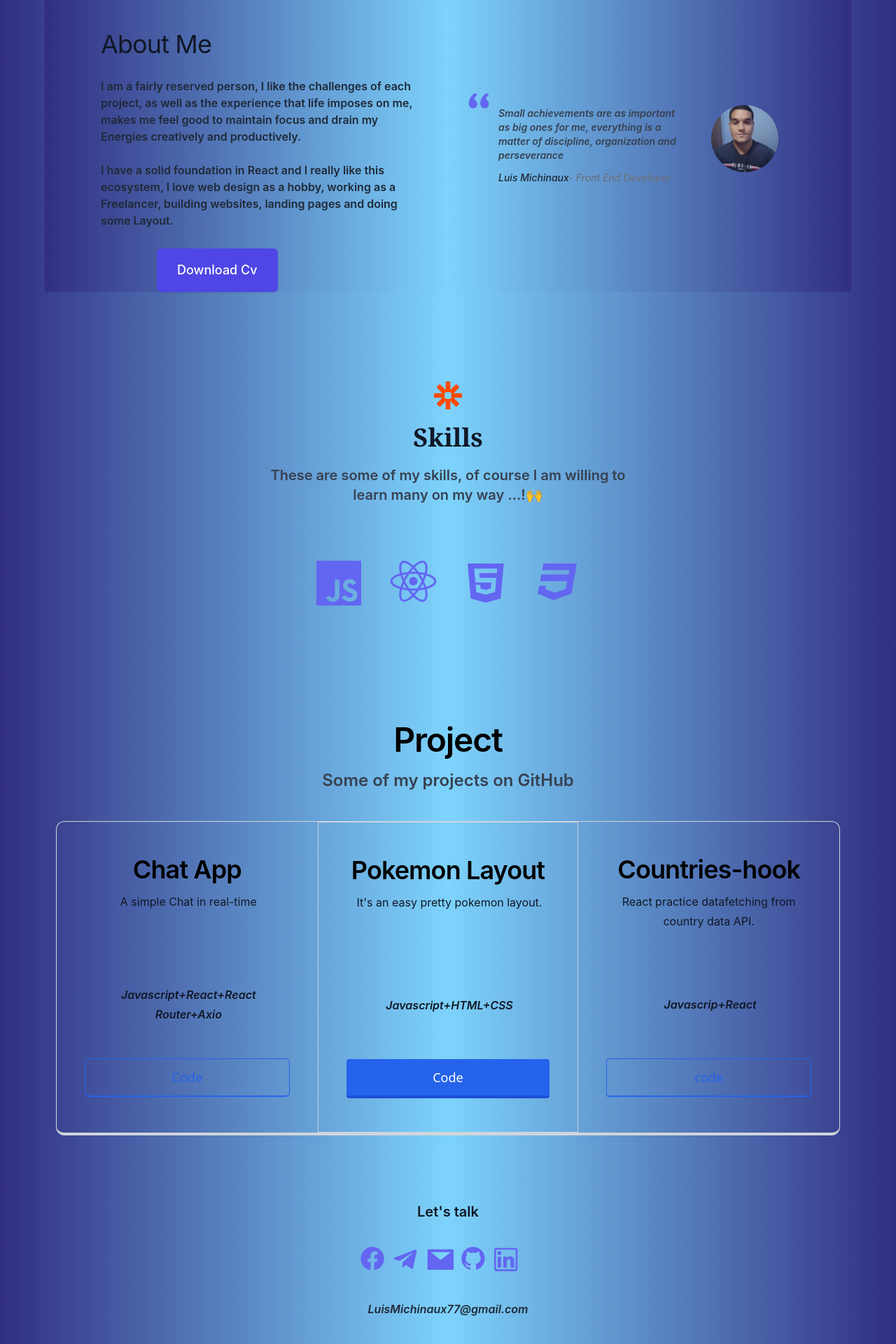
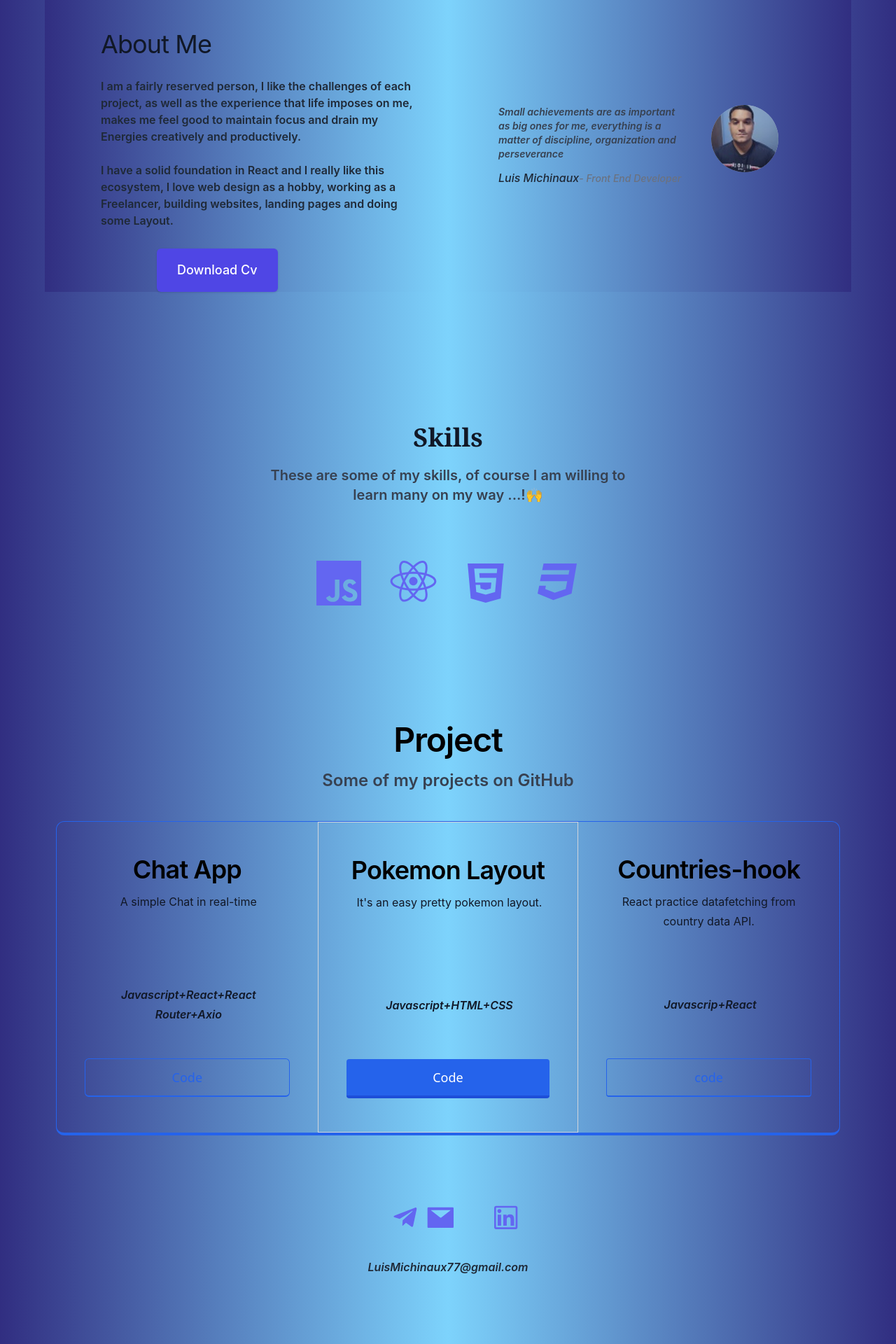
Before and after one commit to luisomogollon/my-louck, a React (Create React App) app: page / in a window 1280 px wide. Shown: the part 860-2780 px from the top of the page at 70% size. Built offline with nearby package versions, Linux system fonts and the light colour scheme.

Commit message:
Mas y mas cambios

```diff
--- a/src/components/Footer.js
+++ b/src/components/Footer.js
@@ -17,7 +17,7 @@ const Footer = () => {
             </p>
           </div>
 
-          <div className="grid max-w-md mx-auto mt-6 overflow-hidden leading-7 text-gray-900 border border-b-4 border-gray-300 border-blue-600 rounded-xl md:max-w-lg lg:max-w-none sm:mt-10 lg:grid-cols-3">
+          <div className="grid max-w-md mx-auto mt-6 overflow-hidden leading-7 text-gray-900 border border-b-4  border-blue-600 rounded-xl md:max-w-lg lg:max-w-none sm:mt-10 lg:grid-cols-3">
             <div className="box-border px-4 py-8 mb-6 text-center bg-indigo-250 border-solid lg:mb-0 sm:px-4 sm:py-8 md:px-8 md:py-12 lg:px-10">
               <h3 className="m-0 text-2xl font-semibold leading-tight tracking-tight text-black border-0 border-solid sm:text-3xl md:text-4xl">
                 Chat App
@@ -95,23 +95,6 @@ const Footer = () => {
         </div>
 
         <div className="max-w-screen-xl px-4 py-12 mx-auto space-y-8 justify-center overflow-hidden sm:px-6 lg:px-8">
-          <nav className="flex flex-wrap justify-center -mx-5 -my-2">
-            <div className="px-5 py-2 ">
-              <button className="text-base leading-6   text-gray-500 hover:text-gray-900"></button>
-            </div>
-            <div className="px-5 py-2"></div>
-            <div className="px-5 py-2">
-              <button
-                href="#"
-                className="text-base leading-6 font-semibold text-xl  text-gray-900  hover:text-gray-500 hover:text-gray-900"
-              >
-                Let's talk
-              </button>
-            </div>
-            <div className=""></div>
-            <div className="px-5 py-2"></div>
-            <div className="px-5 py-2"></div>
-          </nav>
           <div className="flex place-content-center space-x-2 ">
             <button
               href="https://www.facebook.com/luis.michinaux/"
@@ -123,9 +106,7 @@ const Footer = () => {
                 aria-hidden="true"
                 fill="currentColor"
                 viewBox="0 0 24 24"
-              >
-                <path d="M22 12c0-5.523-4.477-10-10-10S2 6.477 2 12c0 4.991 3.657 9.128 8.438 9.878v-6.987h-2.54V12h2.54V9.797c0-2.506 1.492-3.89 3.777-3.89 1.094 0 2.238.195 2.238.195v2.46h-1.26c-1.243 0-1.63.771-1.63 1.562V12h2.773l-.443 2.89h-2.33v6.988C18.343 21.128 22 16.991 22 12z"></path>
-              </svg>
+              ></svg>
             </button>
             <a
               href="https://t.me/Luiso190"
@@ -139,7 +120,6 @@ const Footer = () => {
                 viewBox="0 0 17 15"
               >
                 <FaTelegramPlane />
-                <path></path>
               </svg>
             </a>
             <a
@@ -166,9 +146,7 @@ const Footer = () => {
                 aria-hidden="true"
                 fill="currentColor"
                 viewBox="0 0 24 24"
-              >
-                <path d="M12 2C6.477 2 2 6.484 2 12.017c0 4.425 2.865 8.18 6.839 9.504.5.092.682-.217.682-.483 0-.237-.008-.868-.013-1.703-2.782.605-3.369-1.343-3.369-1.343-.454-1.158-1.11-1.466-1.11-1.466-.908-.62.069-.608.069-.608 1.003.07 1.531 1.032 1.531 1.032.892 1.53 2.341 1.088 2.91.832.092-.647.35-1.088.636-1.338-2.22-.253-4.555-1.113-4.555-4.951 0-1.093.39-1.988 1.029-2.688-.103-.253-.446-1.272.098-2.65 0 0 .84-.27 2.75 1.026A9.564 9.564 0 0112 6.844c.85.004 1.705.115 2.504.337 1.909-1.296 2.747-1.027 2.747-1.027.546 1.379.202 2.398.1 2.651.64.7 1.028 1.595 1.028 2.688 0 3.848-2.339 4.695-4.566 4.943.359.309.678.92.678 1.855 0 1.338-.012 2.419-.012 2.747 0 .268.18.58.688.482A10.019 10.019 0 0022 12.017C22 6.484 17.522 2 12 2z"></path>
-              </svg>
+              ></svg>
             </a>
             <a
               href="https://www.linkedin.com/in/luis-michinaux/"
@@ -187,12 +165,12 @@ const Footer = () => {
             </a>
 
             <span />
-            <section className=" scroll-smooth" id="Contact2"></section>
+            <section className=" scroll-smooth" id="contact2"></section>
             <path></path>
           </div>
           <p className="mt-8 text-base leading-10 italic font-semibold  text-center text-gray-800">
             LuisMichinaux77@gmail.com
-            <section className=" scroll-smooth" id="Contact">
+            <section className=" scroll-smooth" id="contact">
               {" "}
             </section>
           </p>
--- a/src/components/Hero.js
+++ b/src/components/Hero.js
@@ -3,9 +3,11 @@ import { DiReact } from "react-icons/di";
 import { SiJavascript, SiHtml5 } from "react-icons/si";
 import { FaCss3 } from "react-icons/fa";
 import imgbox from "../assets/imgbox";
+
 const Hero = () => {
   return (
     <>
+
       <section
         className=" scroll-auto flex items-center justify-center h-  py-16 bg-gradient-to-l from-indigo-900 via-sky-300 to-indigo-900"
         id="About"
@@ -35,13 +37,7 @@ const Hero = () => {
               </a>
             </div>
             <div className="w-full lg:w-1/2">
-              <div>
-                <div>
-                  <h3>
-                    <span></span>
-                  </h3>
-                </div>
-              </div>
+              <div></div>
               <blockquote className="flex items-center justify-between w-full col-span-1 p-6 mt-4 bg-indigo-150">
                 <div className="flex flex-col pr-10">
                   <div className="relative pl-12">
@@ -49,16 +45,14 @@ const Hero = () => {
                       className="absolute left-0 w-10 h-10 text-indigo-500 fill-current"
                       xmlns="http://www.w3.org/2000/svg"
                       viewBox="0 0 100 125"
-                    >
-                      <path d="M30.7 42c0 6.1 12.6 7 12.6 22 0 11-7.9 19.2-18.9 19.2C12.7 83.1 5 72.6 5 61.5c0-19.2 18-44.6 29.2-44.6 2.8 0 7.9 2 7.9 5.4S30.7 31.6 30.7 42zM82.4 42c0 6.1 12.6 7 12.6 22 0 11-7.9 19.2-18.9 19.2-11.8 0-19.5-10.5-19.5-21.6 0-19.2 18-44.6 29.2-44.6 2.8 0 7.9 2 7.9 5.4S82.4 31.6 82.4 42z"></path>
-                    </svg>
+                    ></svg>
                     <p className="mt-6 italic text-sm text-gray-700 sm:text-base  font-semibold lg:text-sm ">
                       Small achievements are as important as big ones for me,
                       everything is a matter of discipline, organization and
                       perseverance
                     </p>
                   </div>
-                  <h3 className="pl-12 mt-3 text-sm font-medium italic leading-5 text-gray-800 truncate sm:text-base lg:text-sm lg:text-base">
+                  <h3 className="pl-12 mt-3 text-sm font-medium italic leading-5 text-gray-800 truncate sm:text-base  lg:text-base">
                     Luis Michinaux
                     <span className="mt-1 text-sm leading-5 text-gray-500 truncate">
                       - Front End Developer
@@ -81,26 +75,21 @@ const Hero = () => {
         id="Skills"
       >
         <div className=" bg-gray-50 md:block hidden absolute transform -translate-x-64 left-0 top-0"></div>
-        <div className=" bg-gray-50 md:block hidden absolute transform -translate-x-24 -skew-x-[30deg] -skew-x-12 left-0 top-0"></div>
+        <div className=" bg-gray-50 md:block hidden absolute transform -translate-x-24 -skew-x-[30deg]  left-0 top-0"></div>
         <div className="max-w-6xl relative mx-auto flex sm:px-0 px-10 flex-col items-start sm:items-center justify-center">
           <svg
             className="w-10 h-10 mb-5"
             viewBox="0 0 256 256"
             xmlns="http://www.w3.org/2000/svg"
-          >
-            <path
-              d="M128.08 0c7.231.013 14.343.624 21.256 1.78V76.3l52.831-52.696a128.425 128.425 0 0 1 16.34 13.789 128.468 128.468 0 0 1 13.84 16.312L179.513 106.4h74.715A127.58 127.58 0 0 1 256 127.587v.173c0 7.226-.613 14.306-1.772 21.2H179.5l52.847 52.682a129.615 129.615 0 0 1-13.824 16.312h-.015a128.254 128.254 0 0 1-16.326 13.789l-52.846-52.696v74.52a130.321 130.321 0 0 1-21.243 1.781h-.186a130.26 130.26 0 0 1-21.23-1.78v-74.52l-52.831 52.695a128.401 128.401 0 0 1-30.18-30.1L76.5 148.96H1.785A126.984 126.984 0 0 1 0 127.72v-.371c.012-1.875.135-4.166.311-6.536l.055-.713c.522-6.671 1.419-13.7 1.419-13.7H76.5L23.666 53.705a126.265 126.265 0 0 1 13.81-16.286l.026-.026a127.746 127.746 0 0 1 16.344-13.789L106.677 76.3V1.78A130.278 130.278 0 0 1 127.933 0h.147Zm-.013 95.76h-.122c-9.509 0-18.616 1.74-27.034 4.902a76.662 76.662 0 0 0-4.915 26.952v.12a76.383 76.383 0 0 0 4.927 26.951 76.608 76.608 0 0 0 27.022 4.902h.122c9.51 0 18.617-1.74 27.022-4.902a76.146 76.146 0 0 0 4.915-26.952v-.12c0-9.484-1.747-18.57-4.915-26.951a76.614 76.614 0 0 0-27.022-4.902Z"
-              fill="#FF4A00"
-            ></path>
-          </svg>
+          ></svg>
           <h2 className="text-gray-900 text-4xl font-bold font-serif">
             Skills
           </h2>
-          <p className="text-gray-700  text-lg text-left font-semibold  text-xl sm:text-center max-w-lg mt-5">
+          <p className="text-gray-700   text-left font-semibold  text-xl sm:text-center max-w-lg mt-5">
             These are some of my skills, of course I am willing to learn many on
             my way ...!🙌
           </p>
-          <a
+          <button
             href="#_"
             className="text-indigo-500 font-bold text-lg mt-5 place-content-center flex items-center group"
           >
@@ -110,7 +99,7 @@ const Hero = () => {
               viewBox="0 0 20 20"
               xmlns="http://www.w3.org/2000/svg"
             ></svg>
-          </a>
+          </button>
           <div className="flex flex-wrap justify-center sm:grid sm:grid-cols-4 md: gap-6 mt-8">
             <div className="h-20 w-20 text-indigo-500 rounded-2xl hover:scale-125 transition-all ease-out cursor-pointer duration-200  flex items-center justify-center">
               <svg className="h-16 w-15 justify-center" viewBox="01 01 15 15">
--- a/src/components/NavBar.js
+++ b/src/components/NavBar.js
@@ -18,7 +18,7 @@ const NavBar = () => {
                   </span>
                 </a>
               </div>
-              <div className="top-3 center items-start hidden w-full h-full p-4 text-sm bg-gray-900 bg-opacity-50 md:items-center md:w-3/4 md:absolute lg:text-base md:bg-transparent md:p-0 md:relative md:flex">
+              <div className="top-3 center items-start hidden w-full h-full p-4 text-sm bg-gray-900 bg-opacity-50 md:items-center md:w-3/4  lg:text-base md:bg-transparent md:p-0 md:relative md:flex">
                 <div className="flex-col w-full h-auto overflow-hidden bg-white rounded-lg md:bg-transparent md:overflow-visible md:rounded-none md:relative md:flex md:flex-row">
                   <button
                     href="#_"
@@ -62,7 +62,7 @@ const NavBar = () => {
                     </Link>
                     <Link
                       className="inline-block w-full scroll-smooth cursor-pointer py-2 mx-0 font-medium text-left text-gray-700 md:w-auto md:px-0 md:mx-2 hover:text-indigo-600 lg:mx-3 md:text-center"
-                      to="Contact"
+                      to="contact"
                       smooth={true}
                       duration={1000}
                     >
@@ -77,9 +77,8 @@ const NavBar = () => {
                   <div className="flex flex-col items-start scroll-smooth justify-end w-full pt-4 md:items-center md:w-1/3 md:flex-row md:py-0"></div>
                 </div>
               </div>
-              <div className="absolute right-0 flex flex-col items-center items-end justify-center   cursor-pointer md:hidden hover:bg-gray-100">
-                <svg></svg>
-                <svg></svg>
+              <div className="absolute right-0 flex flex-col items-center justify-center   cursor-pointer md:hidden hover:bg-gray-100">
+
               </div>
             </div>
           </nav>
@@ -98,7 +97,7 @@ const NavBar = () => {
             <div className="flex flex-col items-center mt-12 text-center">
               <span className="relative inline-flex w-full md:w-auto">
                 <Link
-                  to="Contact2"
+                  to="contact2"
                   smooth={true}
                   duration={1000}
                   type="button"
```
